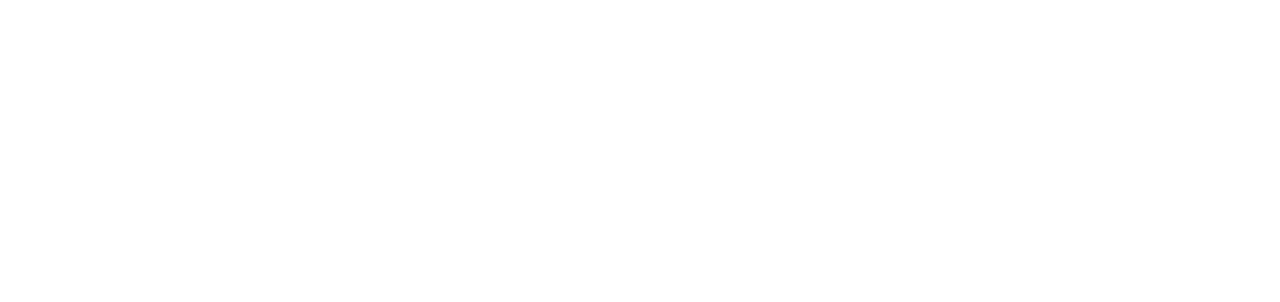
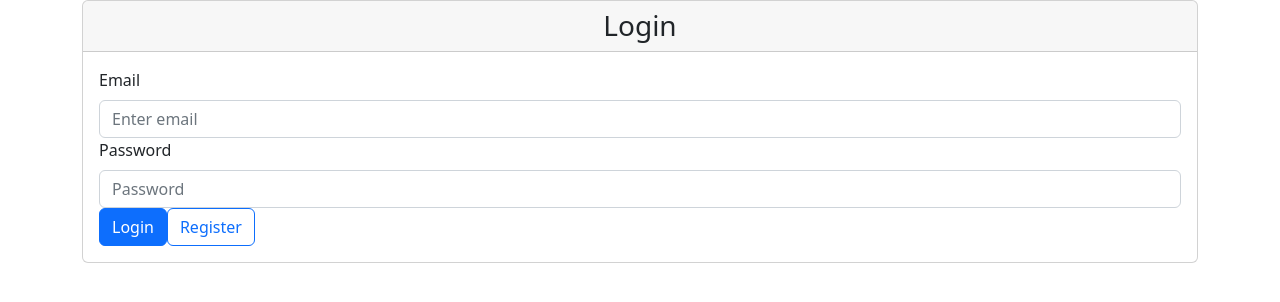
Before and after one commit to Adimno/wellfresh_reactjs, a React (Create React App) app: page /login in a window 1280 px wide. Before the commit this address had no page. Shown: the top 302 px of the page. Built offline with nearby package versions, Linux system fonts and the light colour scheme; no server answers.

Commit message:
fix signout

```diff
--- a/src/App.js
+++ b/src/App.js
@@ -7,7 +7,7 @@
   return (
     <BrowserRouter>
       <Routes>
-        <Route exact path="/" element={<LoginScreen />} />
+        <Route exact path="/login" element={<LoginScreen />} />
         <Route path="/HomeScreen" element={<HomeScreen />} />
       </Routes>
     </BrowserRouter>
--- a/src/HomeScreen.js
+++ b/src/HomeScreen.js
@@ -36,11 +36,12 @@
       });
   }, [navigate]);
 
+
   const handleSignOut = () => {
     auth
       .signOut()
       .then(() => {
-        navigate(LoginScreen);
+        navigate('/login');
       })
       .catch((error) => alert(error.message));
   };
```
